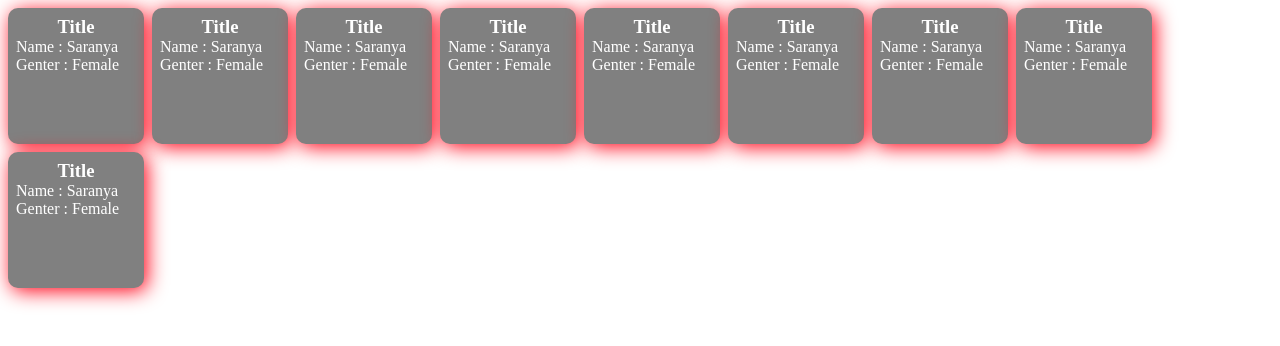
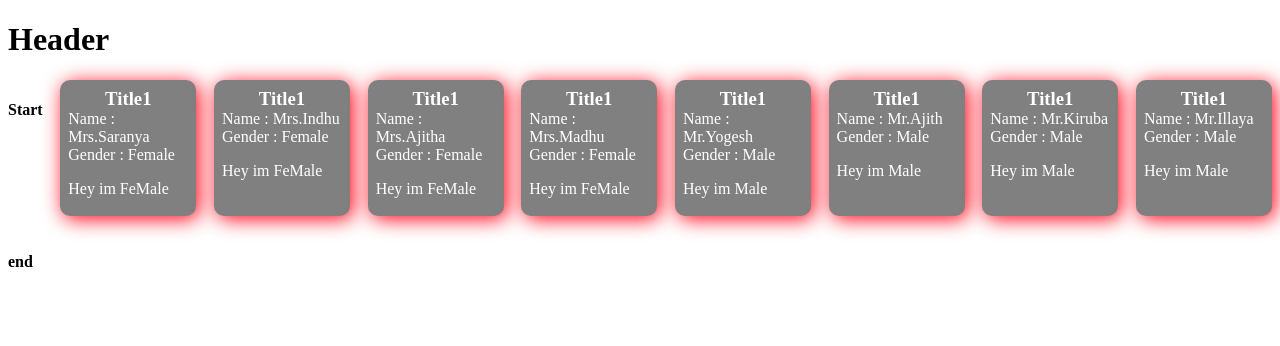
Before and after one commit to vignesh-palanisamy-dev/topnotch-v2-react-session, a React (Create React App) app: page / in a window 1280 px wide. Shown: the top 346 px of the page. Built offline with nearby package versions, Linux system fonts and the light colour scheme.

Commit message:
session_2

```diff
--- a/src/App.js
+++ b/src/App.js
@@ -1,24 +1,14 @@
 import React from "react";
-import Card from "./Card";
+import Header from "./Header/Header";
+import Content from "./Content/Content";
 
 const App = () => {
   return (
-    //"flex-wrap"
-    <div
-      id="im-app-component"
-      style={{ display: "flex", flexWrap: "wrap", rowGap: 8, columnGap: 8 }}
-    >
-      {/* <p> Hey I am your react app</p> */}
-      <Card></Card>
-      <Card></Card>
-      <Card></Card>
-      <Card></Card>
-      <Card></Card>
-      <Card></Card>
-      <Card></Card>
-      <Card></Card>
-      <Card></Card>
-    </div>
+    // React Fragment <> </>
+    <>
+      <Header></Header>
+      <Content></Content>
+    </>
   );
 };
 
--- a/src/Card.js
+++ /dev/null
@@ -1,16 +0,0 @@
-import Name from "./Name";
-import "./Card.css";
-
-const CardItem = () => {
-  return (
-    <div className="card-container">
-      <h3 className="title">Title</h3>
-      <Name></Name>
-      <span className="content">
-        <span>Genter</span> : Female
-      </span>
-    </div>
-  );
-};
-
-export default CardItem;
--- /dev/null
+++ b/src/Card/Card.js
@@ -0,0 +1,20 @@
+import "./Card.css";
+
+const CardItem = (props) => {
+  const { title, name, gender } = props;
+
+  return (
+    <div className="card-container">
+      <h3 className="title">{title}</h3>
+      <span className="content">
+        <span>Name</span> : {gender === "f" ? `Mrs.${name}` : `Mr.${name}`}
+        <br></br>
+        <span>Gender</span> : {gender === "f" ? "Female" : "Male"}
+        <br></br>
+        {gender === "m" ? <p>Hey im Male</p> : <p>Hey im FeMale</p>}
+      </span>
+    </div>
+  );
+};
+
+export default CardItem;
--- /dev/null
+++ b/src/Content/Content.css
@@ -0,0 +1,7 @@
+.container {
+    display: flex;
+    flex-wrap: wrap;
+    justify-content: space-between;
+    row-gap: 16px;
+    column-gap: 16px;
+}
--- /dev/null
+++ b/src/Content/Content.js
@@ -0,0 +1,32 @@
+import React from "react";
+import Card from "../Card/Card";
+import "./Content.css";
+
+const Content = () => {
+  const feMaleList = [
+    { ttl: "Title1", name: "Saranya", gen: "f" },
+    { ttl: "Title1", name: "Indhu", gen: "f" },
+    { ttl: "Title1", name: "Ajitha", gen: "f" },
+    { ttl: "Title1", name: "Madhu", gen: "f" },
+  ];
+
+  const maleList = [
+    { ttl: "Title1", name: "Yogesh", gen: "m" },
+    { ttl: "Title1", name: "Ajith", gen: "m" },
+    { ttl: "Title1", name: "Kiruba", gen: "m" },
+    { ttl: "Title1", name: "Illaya", gen: "m" },
+  ];
+
+  return (
+    <div className="container">
+      <h4>Start</h4>
+      {[...feMaleList, ...maleList].map((userData) => {
+        const { ttl, name, gen } = userData;
+        return <Card title={ttl} name={name} gender={gen}></Card>;
+      })}
+      <h4>end</h4>
+    </div>
+  );
+};
+
+export default Content;
--- /dev/null
+++ b/src/Header/Header.js
@@ -0,0 +1,7 @@
+import React from "react";
+
+const Header = () => {
+  return <h1>Header</h1>;
+};
+
+export default Header;
--- a/src/Name.js
+++ /dev/null
@@ -1,13 +0,0 @@
-import "./Card.css";
-
-function Name() {
-  return (
-    <div>
-      <span className="content">
-        <span>Name</span> : Saranya
-      </span>
-    </div>
-  );
-}
-
-export default Name;
```
Also changed, not shown: src/Card/Card.css (renamed from src/Card.css), 1 other file (tests, documents, lock files or other folders).
